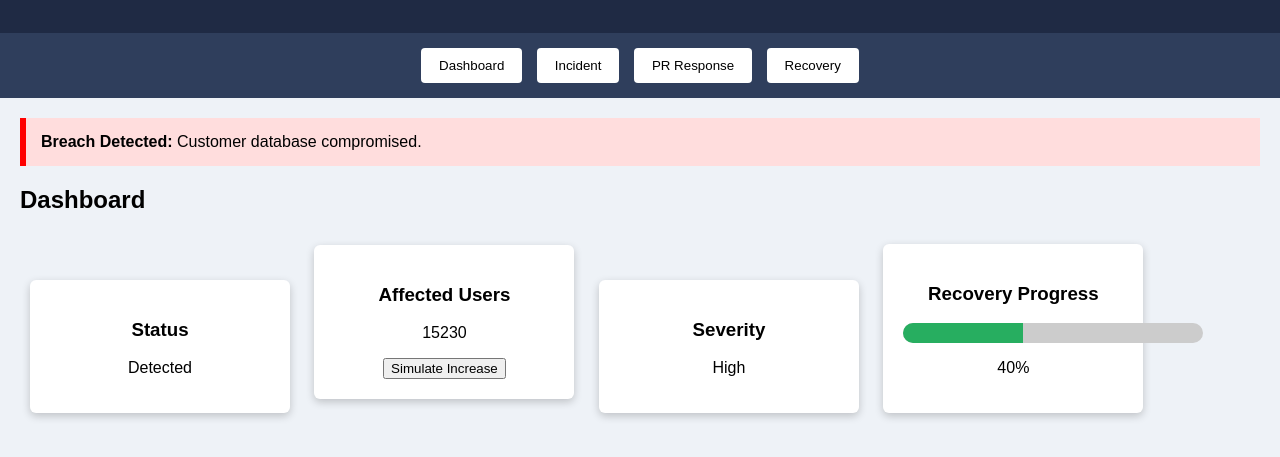
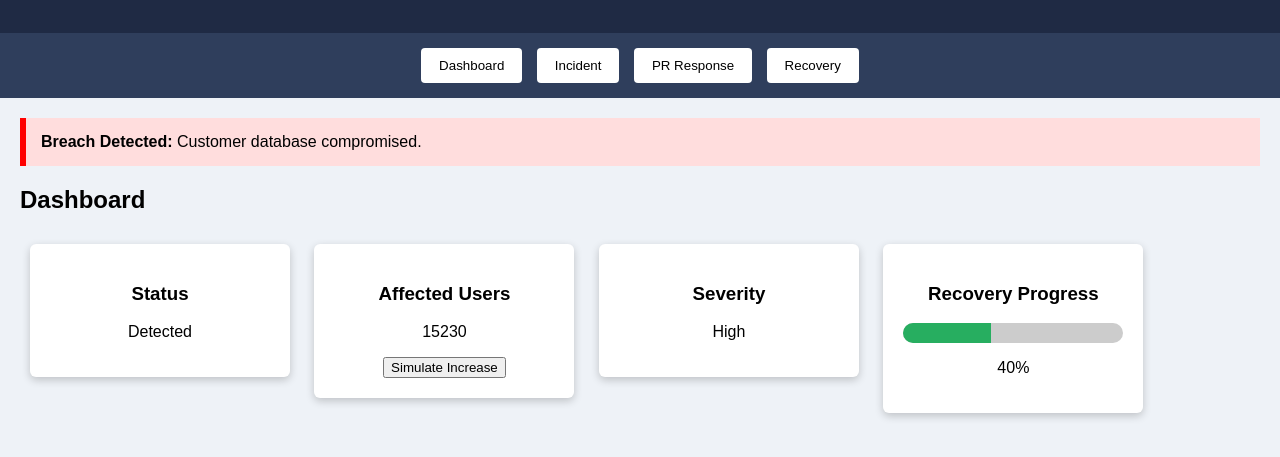
Before and after one commit to shivashri-2006/Component2, a plain HTML site: page index.html in a window 1280 px wide. Shown: the part 121-578 px from the top of the page. Drawn offline with Linux system fonts and the light colour scheme.

Commit message:
Update index.html

```diff
--- a/index.html
+++ b/index.html
@@ -54,20 +54,23 @@ width:220px;
 border-radius:6px;
 box-shadow:0 3px 8px rgba(0,0,0,0.2);
 text-align:center;
+vertical-align:top;
 }
 
 .progressBar{
-width:300px;
+width:100%;
 height:20px;
 background:#ccc;
 border-radius:10px;
 overflow:hidden;
+margin-top:10px;
 }
 
 .progress{
-height:20px;
+height:100%;
 width:40%;
 background:#27ae60;
+transition:0.4s;
 }
 
 textarea{
@@ -111,6 +114,7 @@ padding:20px;
 box-shadow:0 0 10px rgba(0,0,0,0.4);
 display:none;
 text-align:center;
+border-radius:6px;
 }
 
 </style>
@@ -178,6 +182,7 @@ text-align:center;
 </section>
 
 
+
 <section id="incident" class="content hidden">
 
 <h2>Incident Report</h2>
@@ -195,6 +200,7 @@ addresses and encrypted passwords.
 <button class="action" onclick="openPopup()">View Alert Simulation</button>
 
 </section>
+
 
 
 <section id="pr" class="content hidden">
@@ -216,6 +222,7 @@ necessary actions to protect user data.
 <h3 id="output"></h3>
 
 </section>
+
 
 
 <section id="recovery" class="content hidden">
```
